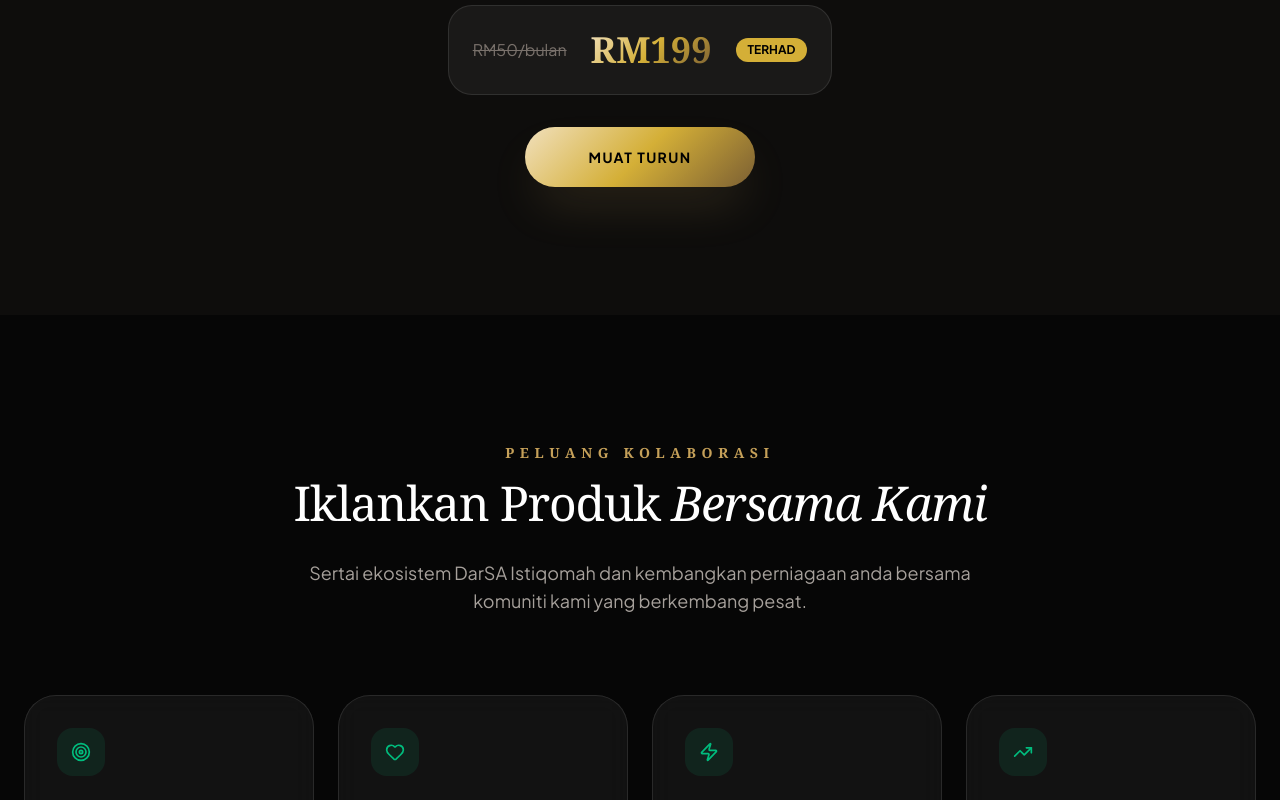
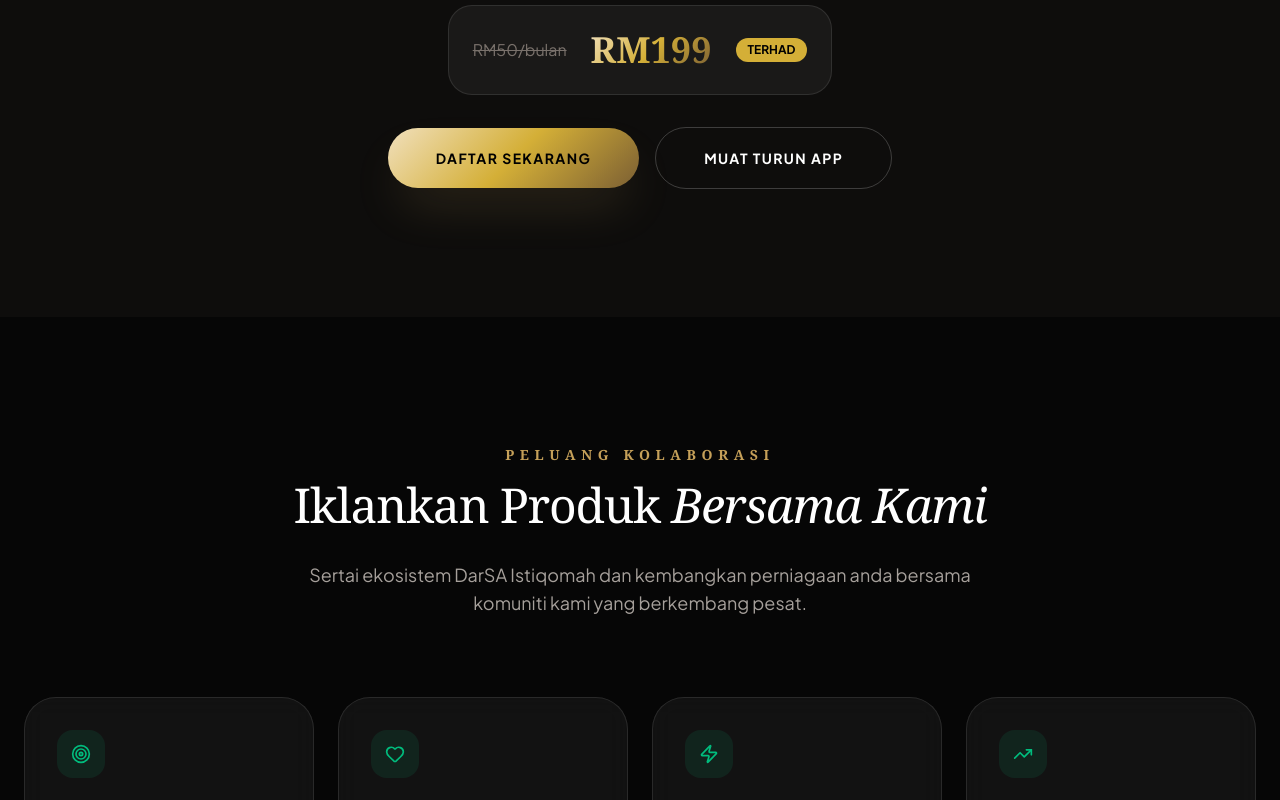
Before and after one commit to fattah-b/AG-WEBSITE-DARSA-ISTIQOMAH-darsaistiqomah.com, a React (Vite) app: page / in a window 1280 px wide. Shown: the part 5860-6660 px from the top of the page. Built offline with nearby package versions, Linux system fonts and the light colour scheme.

Commit message:
feat: link Founder Elite purchase button to Orderla page & add dual action layout

```diff
--- a/src/App.tsx
+++ b/src/App.tsx
@@ -904,9 +904,22 @@ export default function App() {
                 <div className="text-xs uppercase bg-gold-400 text-black px-3 py-1 rounded-full font-bold">Terhad</div>
               </div>
 
-              <button className="gold-gradient text-black px-16 py-5 rounded-full font-bold uppercase tracking-widest text-sm hover:opacity-90 transition-all shadow-2xl shadow-gold-500/20">
-                Muat Turun
-              </button>
+              <div className="flex flex-col sm:flex-row items-center gap-4">
+                <a
+                  href="https://darsaistiqomahapps.orderla.my/founder-elite"
+                  target="_blank"
+                  rel="noopener noreferrer"
+                  className="gold-gradient text-black px-12 py-5 rounded-full font-bold uppercase tracking-widest text-sm hover:opacity-90 transition-all shadow-2xl shadow-gold-500/20 text-center inline-block"
+                >
+                  Daftar Sekarang
+                </a>
+                <a
+                  href="#muat-turun-sekarang"
+                  className="border border-white/20 hover:border-gold-400/50 text-white hover:text-gold-400 px-12 py-5 rounded-full font-bold uppercase tracking-widest text-sm transition-all text-center inline-block"
+                >
+                  Muat Turun App
+                </a>
+              </div>
             </div>
           </div>
         </div>
```
